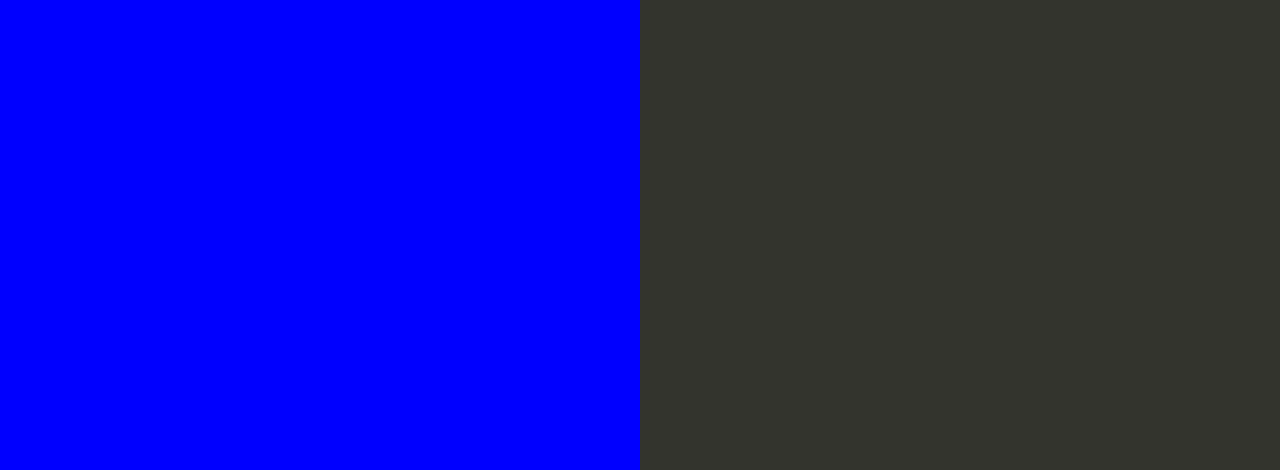
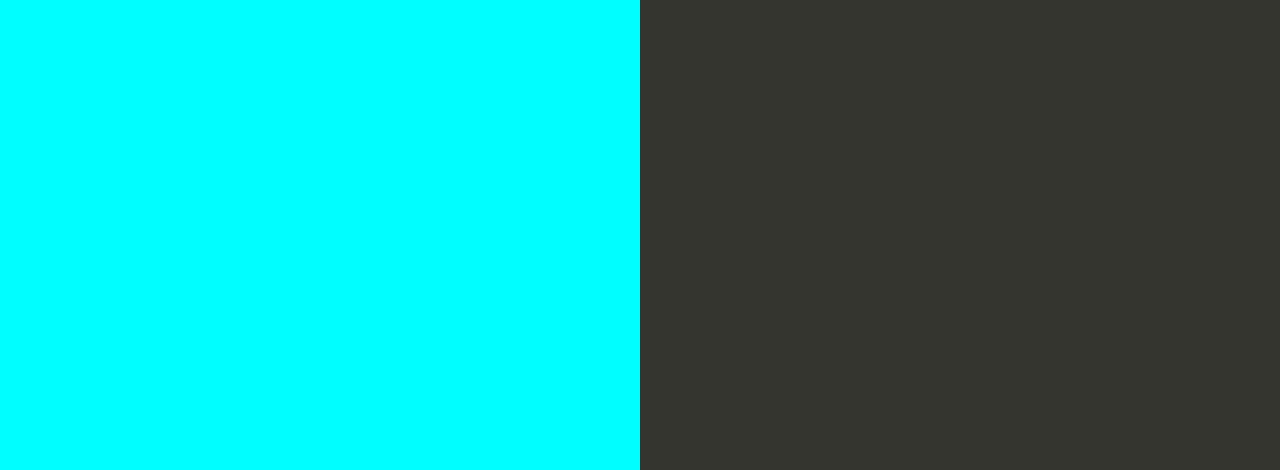
Before and after one commit to jasonfelix23/my-nodejs-app, a website: page index.html in a window 1280 px wide. Shown: the part 330-800 px from the top of the page. Drawn offline with Linux system fonts and the light colour scheme.

Commit message:
Update index.html

```diff
--- a/index.html
+++ b/index.html
@@ -35,7 +35,7 @@
 
         text-align: right;
         padding-top: 11em;
-        background-color: blue;
+        background-color: cyan;
 
       }
       .textColumn p {
```
